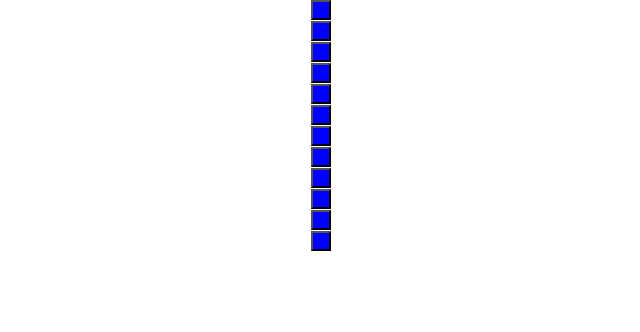
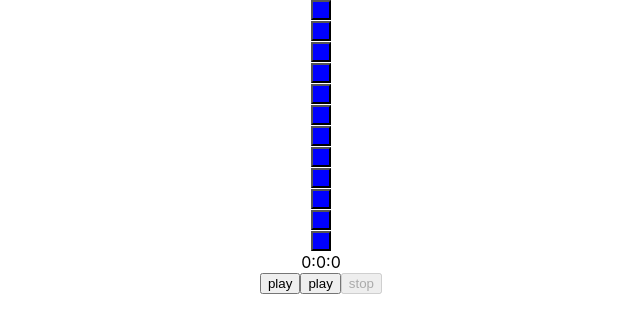
Before and after one commit to 11hkella/musical-grids, a React (Create React App) app: page / in a window 1280 px wide. Shown: the top 332 px of the page, without its empty margins (319-959 px from the left). Built offline with nearby package versions, Linux system fonts and the light colour scheme.

Commit message:
synth is playing and looping

```diff
--- a/src/App.js
+++ b/src/App.js
@@ -2,11 +2,13 @@ import React from 'react';
 import logo from './logo.svg';
 import './App.css';
 import SynthGrid from './components/SynthGrid'
+import Transport from './components/Transport'
 
 function App() {
   return (
     <div className="App">
       <SynthGrid />
+      <Transport />
     </div>
   );
 }
--- a/src/components/SynthGrid/index.js
+++ b/src/components/SynthGrid/index.js
@@ -1,9 +1,28 @@
-import React from 'react'
+import React, { useEffect } from 'react'
 import GridTile from '../GridTile'
 import Constants from '../../constants'
+import { CustomSynth } from '../Synths'
+import Tone from '../Tone'
 
 
 function SynthGrid() {
+
+    function run() {
+        const synth = new CustomSynth();
+
+        const synthLoop = new Tone.Loop(time => {
+            synth.triggerAttackRelease("C4", "8n", time);
+        }, "4n");
+
+        synthLoop.start("0m").stop("2m");
+
+        return () => {
+            synth.dispose();
+            synthLoop.dispose();
+        };
+    }
+
+    useEffect(run, []);
 
     return (
         <div>
--- /dev/null
+++ b/src/components/Transport/index.js
@@ -0,0 +1,63 @@
+import React, { useState, useEffect } from "react";
+import * as Tone from "tone";
+import Constants from '../../constants'
+
+export default function (params) {
+    const [looping, setLooping] = useState(false);
+    const [playing, setPlaying] = useState(false);
+    const [position, setPosition] = useState(Tone.Transport.position);
+
+    useEffect(() => {
+        Tone.Transport.position = 0;
+        Tone.Transport.setLoopPoints(0, Constants.LOOP_LENGTH);
+        Tone.Transport.loop = looping;
+    }, [looping]);
+
+    useEffect(() => {
+        const id = Tone.Transport.scheduleRepeat(
+            () => {
+                setPosition(Tone.Transport.position.split(".")[0]);
+            },
+            "128n",
+            "0m"
+        );
+        return () => {
+            Tone.Transport.clear(id);
+            stop();
+        };
+    }, []);
+
+    const play = () => {
+        Tone.Transport.start();
+        setPlaying(true);
+    };
+
+    const stop = () => {
+        Tone.Transport.stop();
+        setPlaying(false);
+        setLooping(false);
+    };
+
+    const handleLoop = () => {
+        setLooping(true);
+        setPlaying(true);
+        Tone.Transport.start();
+    };
+
+    return (
+        <div className="transport">
+            <div className="display">{position}</div>
+            <div className="controls">
+                <button className="play" onClick={play} disabled={playing}>
+                    play
+        </button>
+                <button className="loop" onClick={handleLoop} disabled={playing}>
+                    play
+        </button>
+                <button onClick={stop} disabled={!playing}>
+                    stop
+        </button>
+            </div>
+        </div>
+    );
+}
--- a/src/constants/index.js
+++ b/src/constants/index.js
@@ -1,5 +1,6 @@
 const Constants = {
     GRID_LENGTH: 16,
+    LOOP_LENGTH: '2m',
     TILE_SIZE: 20,
     NOTES: ['C', 'C#', 'D', 'D#', 'E', 'F', 'F#', 'G', 'G#', 'A', 'A#', 'B'],
 }
```
